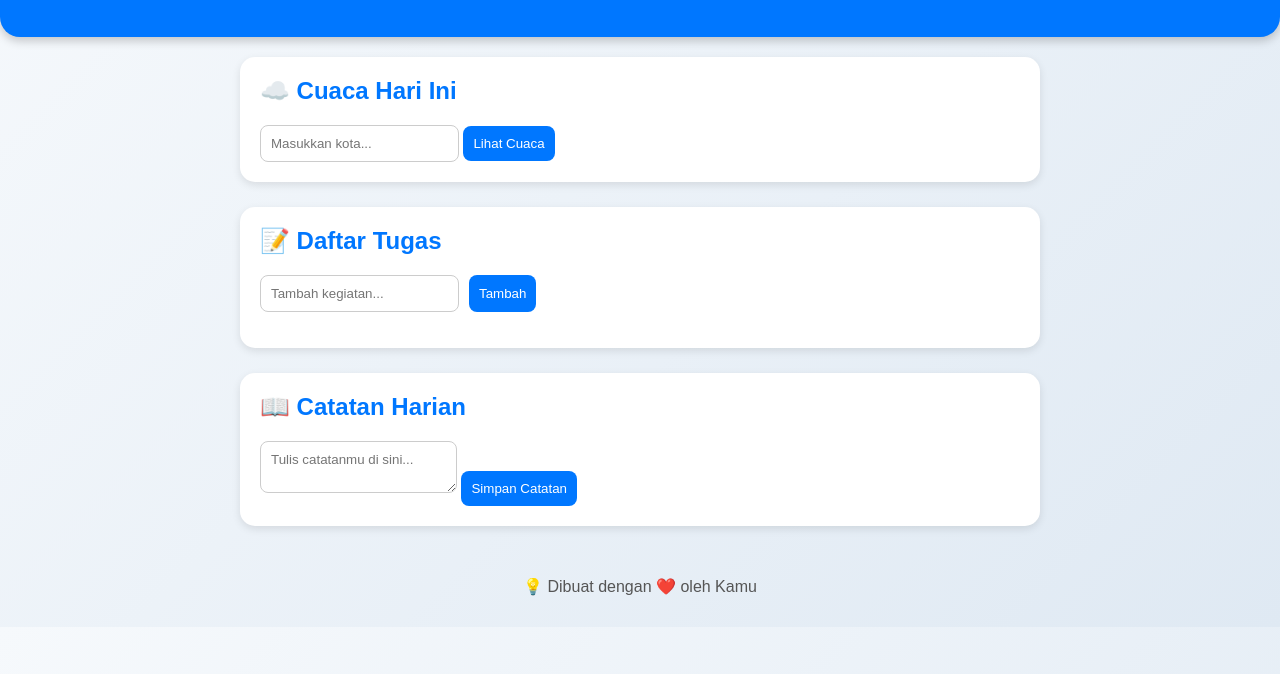
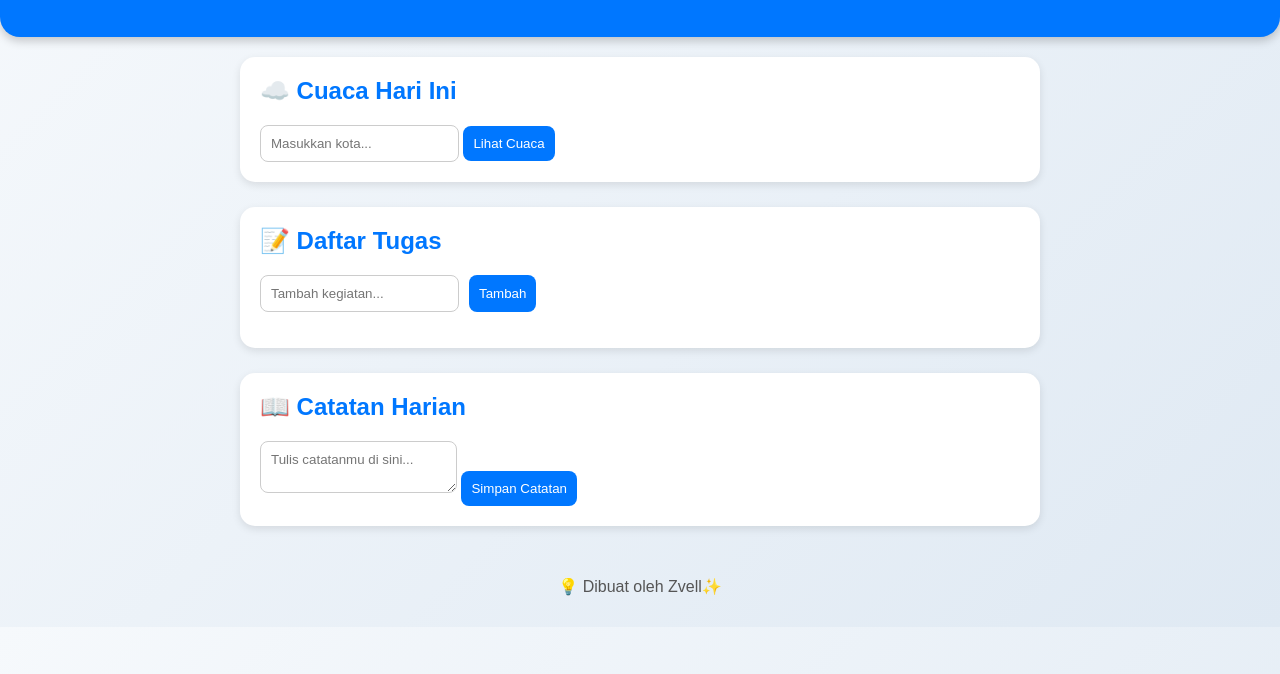
Before and after one commit to izzanizzan1701/Belajar-koding-ke-2, a plain HTML site: page index.html in a window 1280 px wide. Shown: the part 126-800 px from the top of the page. Drawn offline with Linux system fonts and the light colour scheme.

Commit message:
Update index.html

```diff
--- a/index.html
+++ b/index.html
@@ -38,7 +38,7 @@
   </main>
 
   <footer>
-    <p>💡 Dibuat dengan ❤️ oleh Kamu</p>
+    <p>💡 Dibuat oleh Zvell✨</p>
   </footer>
 
   <script src="script.js"></script>
```
